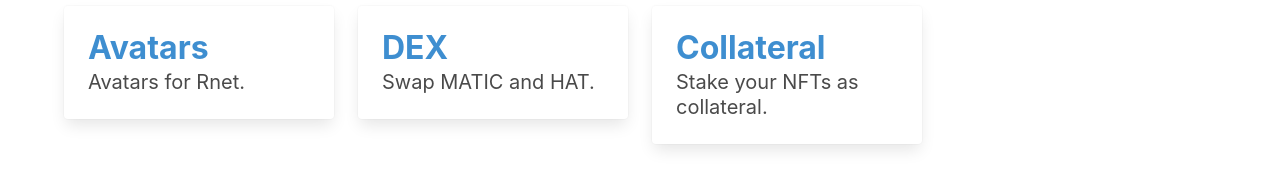
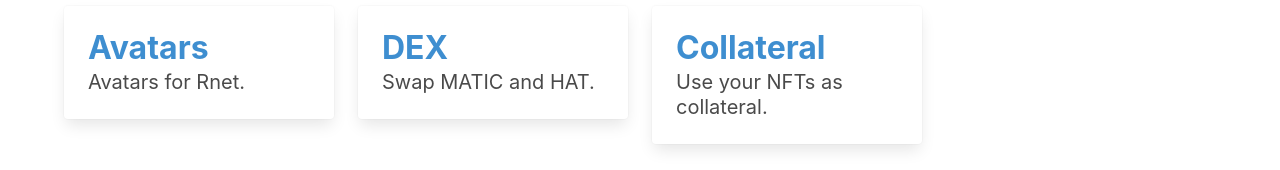
Before and after one commit to horacey2010/updated-mumbai-nft-platform, a Next.js app: page / in a window 1280 px wide. Shown: the part 489-659 px from the top of the page. Built offline with nearby package versions, Linux system fonts and the light colour scheme; what nft.storage would draw is missing.

Commit message:
Update index.js

```diff
--- a/pages/index.js
+++ b/pages/index.js
@@ -281,7 +281,7 @@ export default function Home() {
                           <b>Collateral</b>
                       </p>
                       <p class="subtitle">
-                          Stake your NFTs as collateral.
+                          Use your NFTs as collateral.
                       </p>
                     </div>
                   </div>
```
